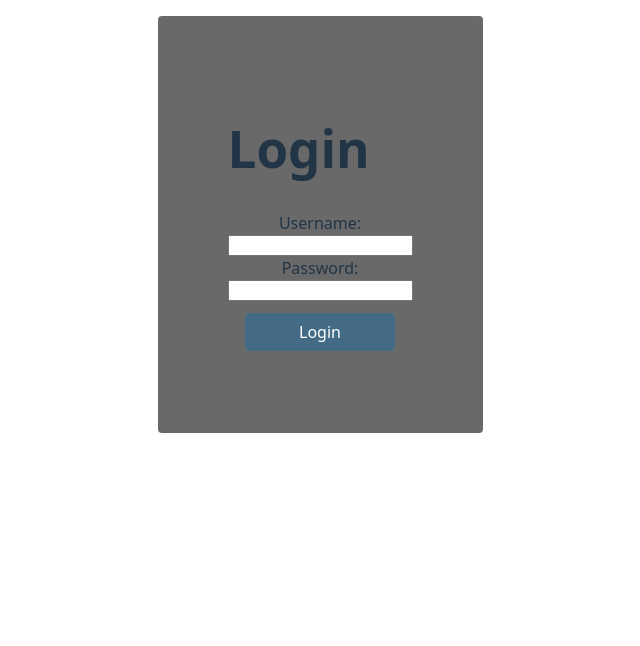
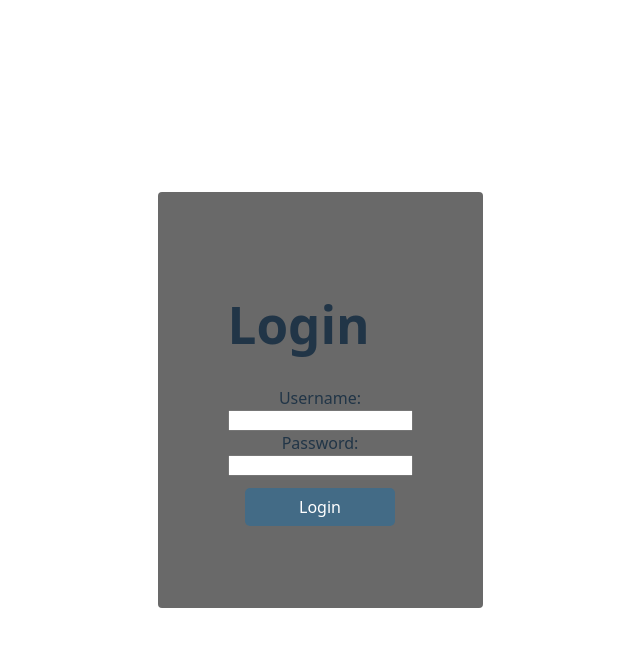
Before and after one commit to JonLundby/certificate-notification-frontend, a React (Vite) app: page /login in a window 1280 px wide. Shown: the top 646 px of the page, without its empty margins (320-960 px from the left). Built offline with nearby package versions, Linux system fonts and the light colour scheme.

Commit message:
minor css changes to correct centering of all pages

```diff
--- a/src/index.css
+++ b/src/index.css
@@ -25,7 +25,7 @@ a:hover {
 body {
   margin: 0;
   display: flex;
-  /* place-items: center; */
+  place-items: center;
   min-width: 320px;
   min-height: 100vh;
   user-select: none;
--- a/src/pages/upload_URI/uriUpload.css
+++ b/src/pages/upload_URI/uriUpload.css
@@ -7,7 +7,7 @@
     padding-right: 36px;
     /* background-color: #525353;
     border-radius: 4px; */
-    height: 88vh;
+    height: 100vh;
     width: 95vw;
 }
 
--- a/src/pages/upload_client_certificate/certificateUpload.css
+++ b/src/pages/upload_client_certificate/certificateUpload.css
@@ -4,6 +4,7 @@
     align-items: center;
     padding-top: 100px;
     gap: 20px;
+    height: 100vh;
 }
 
 .certificate-upload-button {
```
